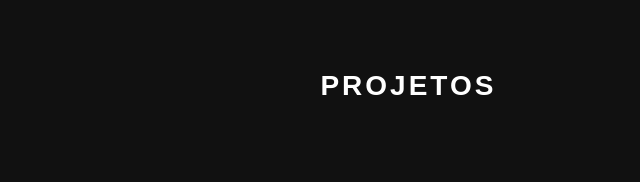
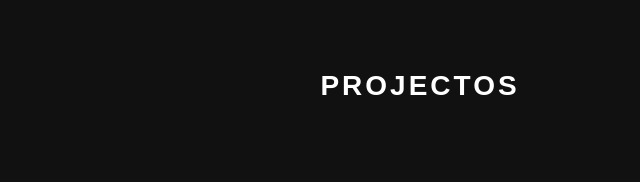
Before and after one commit to IbCel/Ibcel.github.io, a plain HTML site: page index.html in a window 1280 px wide. Shown: the part 130-312 px from the top of the page, 610-1250 px from the left. Drawn offline with Linux system fonts and the light colour scheme.

Commit message:
Change 'PROJETOS' to 'PROJECTOS' in index.html

```diff
--- a/index.html
+++ b/index.html
@@ -70,7 +70,7 @@
     <div class="name">ibcel</div>
 
     <div class="projects">
-        <h2>PROJETOS</h2>
+        <h2>PROJECTOS</h2>
     </div>
 
     <script type="importmap">
```
